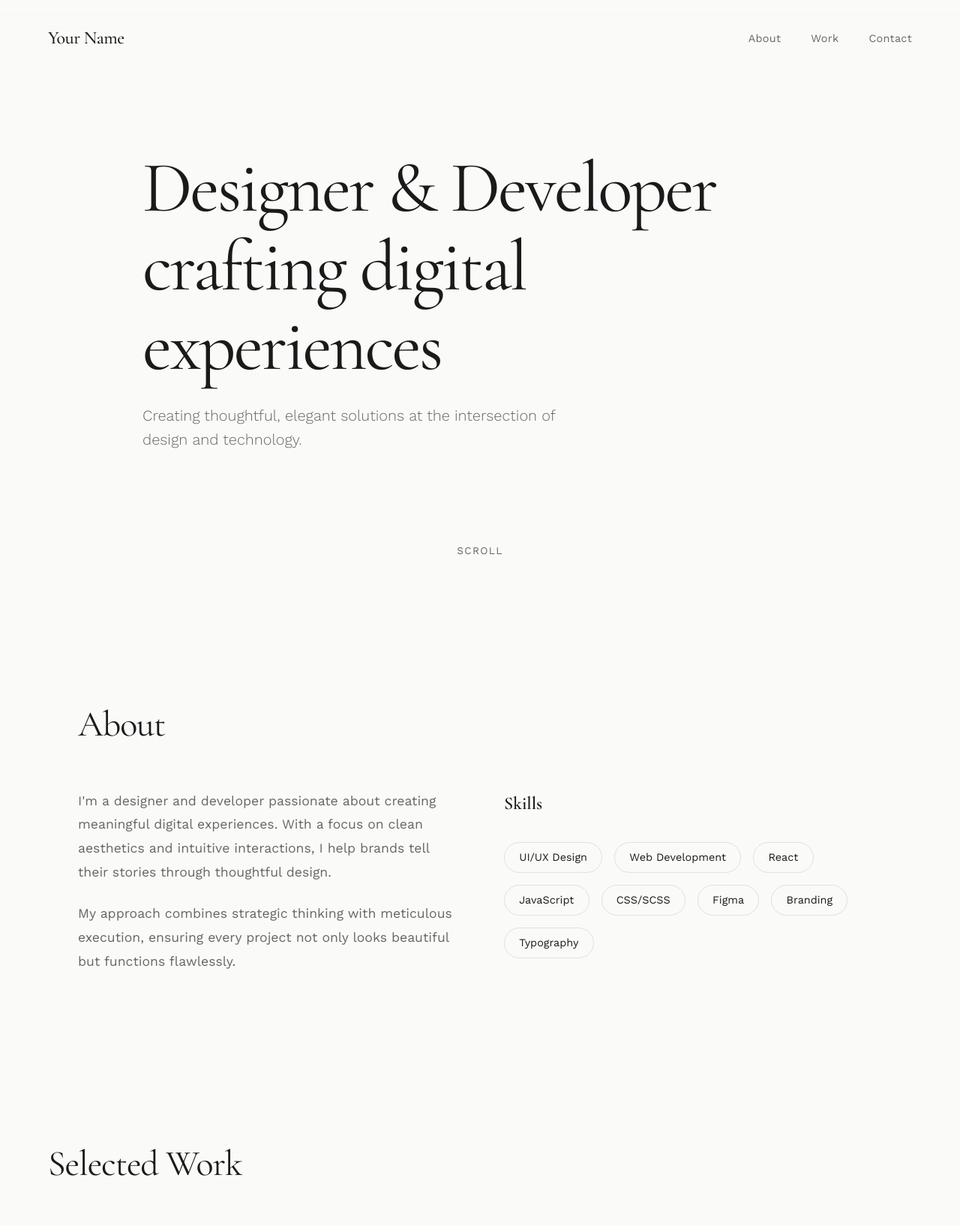
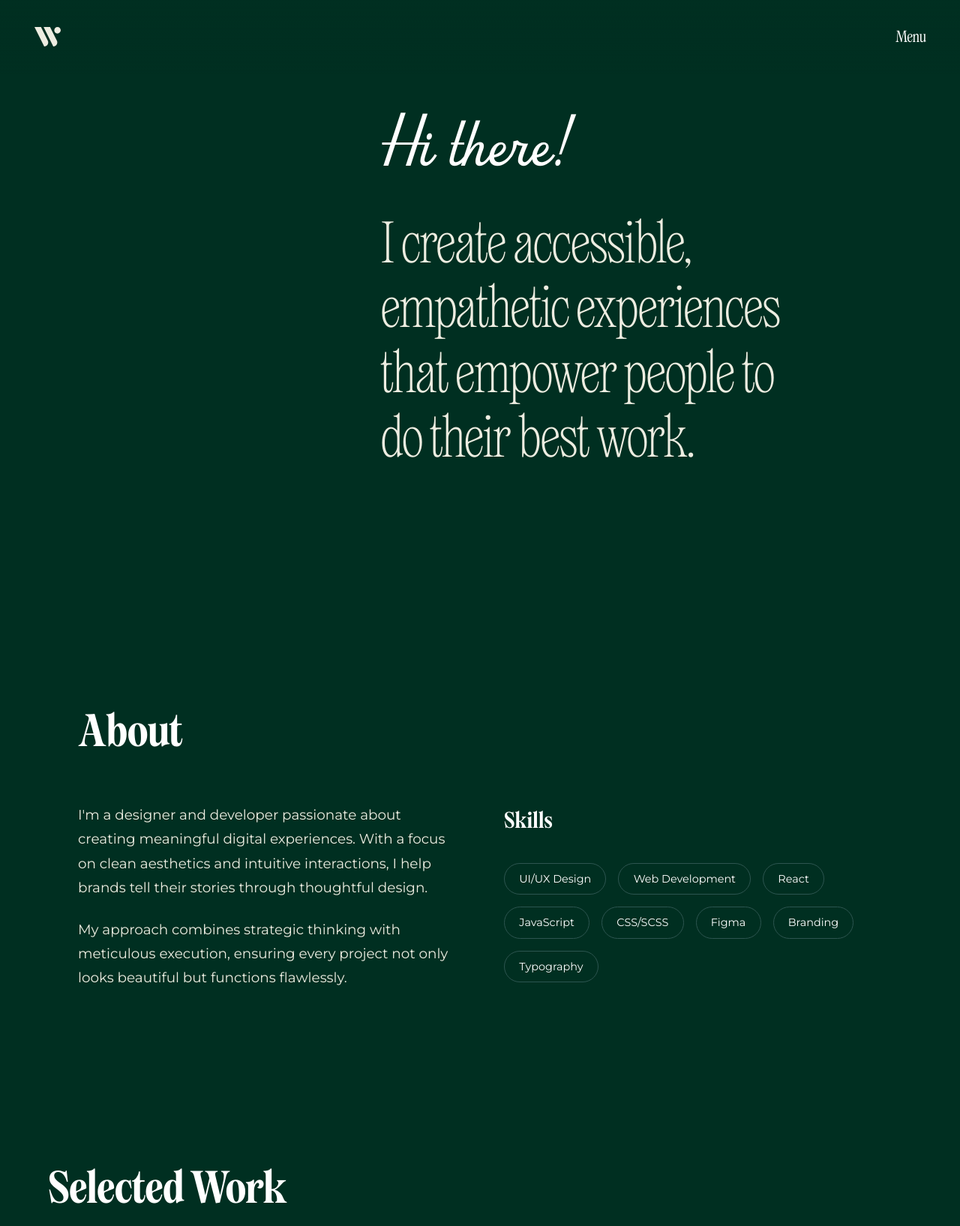
Before and after one commit to will-git-to-it/portfolio, a plain HTML site: page portfolio.html in a window 1280 px wide. Shown: the top 1635 px of the page at 75% size. Drawn offline with nearby package versions, Linux system fonts and the light colour scheme; files whose address does not match are found by name.

Commit message:
Integrate Figma design with interactive cursor and custom typography
- Implement hero section from Figma with "Hi there!" greeting and empowering headline
- Add Beverly Drive Right TRIAL script font for greeting text
- Update color palette to dark green (#002F21) with cream text (#EDEDE1)
- Import custom logo SVG from Figma (35x26px)
- Apply Tartuffo Thin font (weight 100) for main headline
- Create interactive cursor with difference blend mode for visual effects
- Update navigation to simplified "Menu" text
- Enhance typography with proper font weights and letter spacing
- Remove scroll indicator for cleaner hero section
- Scale cursor on hover over interactive elements

The cursor uses #EDEDE1 with difference blend mode to create dynamic
color contrast effects as users explore the page.

```diff
--- a/portfolio.html
+++ b/portfolio.html
@@ -3,17 +3,94 @@
 <head>
     <meta charset="UTF-8">
     <meta name="viewport" content="width=device-width, initial-scale=1.0">
-    <title>Your Name - Portfolio</title>
+    <title>Will Brennan - Portfolio</title>
     <link rel="preconnect" href="https://fonts.googleapis.com">
     <link rel="preconnect" href="https://fonts.gstatic.com" crossorigin>
-    <link href="https://fonts.googleapis.com/css2?family=Cormorant+Garamond:wght@300;400;500;600&family=Work+Sans:wght@300;400;500&display=swap" rel="stylesheet">
+    <link href="https://fonts.googleapis.com/css2?family=Montserrat:wght@300;400;500;600;700&display=swap" rel="stylesheet">
     <style>
+        @font-face {
+            font-family: 'Beverly Drive Right TRIAL';
+            src: url('fonts/BeverlyDriveRightTRIAL-Regular.otf') format('opentype');
+            font-weight: 400;
+            font-style: normal;
+            font-display: swap;
+        }
+
+        @font-face {
+            font-family: 'Beverly Drive Right TRIAL';
+            src: url('fonts/BeverlyDriveRightTRIAL-Bold.otf') format('opentype');
+            font-weight: 700;
+            font-style: normal;
+            font-display: swap;
+        }
+
+        @font-face {
+            font-family: 'Beverly Drive Right TRIAL';
+            src: url('fonts/BeverlyDriveRightTRIAL-Extrabold.otf') format('opentype');
+            font-weight: 800;
+            font-style: normal;
+            font-display: swap;
+        }
+
+        @font-face {
+            font-family: 'Beverly Drive Right TRIAL';
+            src: url('fonts/BeverlyDriveRightTRIAL-Black.otf') format('opentype');
+            font-weight: 900;
+            font-style: normal;
+            font-display: swap;
+        }
+
+        @font-face {
+            font-family: 'Tartuffo';
+            src: url('fonts/Tartuffo-Regular.woff2') format('woff2'),
+                 url('fonts/Tartuffo-Regular.woff') format('woff');
+            font-weight: 400;
+            font-style: normal;
+            font-display: swap;
+        }
+
+        @font-face {
+            font-family: 'Tartuffo';
+            src: url('fonts/Tartuffo-Medium.woff2') format('woff2'),
+                 url('fonts/Tartuffo-Medium.woff') format('woff');
+            font-weight: 500;
+            font-style: normal;
+            font-display: swap;
+        }
+
+        @font-face {
+            font-family: 'Tartuffo';
+            src: url('fonts/Tartuffo-Thin.woff2') format('woff2'),
+                 url('fonts/Tartuffo-Thin.woff') format('woff');
+            font-weight: 100;
+            font-style: normal;
+            font-display: swap;
+        }
+
+        @font-face {
+            font-family: 'Tartuffo';
+            src: url('fonts/Tartuffo-Light.woff2') format('woff2'),
+                 url('fonts/Tartuffo-Light.woff') format('woff');
+            font-weight: 300;
+            font-style: normal;
+            font-display: swap;
+        }
+
+        @font-face {
+            font-family: 'Tartuffo';
+            src: url('fonts/Tartuffo-Bold.woff2') format('woff2'),
+                 url('fonts/Tartuffo-Bold.woff') format('woff');
+            font-weight: 700;
+            font-style: normal;
+            font-display: swap;
+        }
+
         :root {
-            --bg: #fafaf8;
-            --text: #1a1a1a;
-            --text-light: #666;
-            --accent: #2d5f3f;
-            --border: #e0e0dc;
+            --bg: #002F21;
+            --text: #FFFFFF;
+            --text-light: #EDEDE1;
+            --accent: #7cc9a8;
+            --border: #2d5550;
         }
 
         * {
@@ -23,23 +100,26 @@
         }
 
         body {
-            font-family: 'Work Sans', sans-serif;
+            font-family: 'Montserrat', sans-serif;
             background: var(--bg);
             color: var(--text);
-            line-height: 1.6;
+            line-height: 1.7;
             overflow-x: hidden;
+            font-weight: 400;
         }
 
         .cursor-dot {
-            width: 8px;
-            height: 8px;
-            background: var(--accent);
+            width: 20px;
+            height: 20px;
+            background: #EDEDE1;
             border-radius: 50%;
             position: fixed;
             pointer-events: none;
             z-index: 9999;
-            transition: transform 0.15s ease-out, opacity 0.3s;
+            transition: transform 0.15s ease-out;
             opacity: 0;
+            mix-blend-mode: difference;
+            transform: translate(-50%, -50%);
         }
 
         .cursor-dot.visible {
@@ -47,8 +127,13 @@
         }
 
         .cursor-dot.clicked {
-            transform: scale(3);
+            transform: translate(-50%, -50%) scale(2);
         }
+
+        .cursor-dot.hovering {
+            transform: translate(-50%, -50%) scale(1.5);
+        }
+
 
         /* Header */
         header {
@@ -56,12 +141,12 @@
             top: 0;
             left: 0;
             right: 0;
-            padding: 2rem 4rem;
+            padding: 2rem 2.85rem;
             display: flex;
             justify-content: space-between;
             align-items: center;
             z-index: 1000;
-            background: linear-gradient(180deg, var(--bg) 0%, transparent 100%);
+            background: linear-gradient(180deg, rgba(0, 47, 33, 0.9) 0%, transparent 100%);
             animation: slideDown 0.8s ease-out;
         }
 
@@ -77,15 +162,27 @@
         }
 
         .logo {
-            font-family: 'Cormorant Garamond', serif;
-            font-size: 1.5rem;
-            font-weight: 500;
-            letter-spacing: -0.02em;
+            display: block;
+            width: 35px;
+            height: 26px;
+        }
+
+        .logo img {
+            width: 100%;
+            height: 100%;
         }
 
         nav {
             display: flex;
             gap: 2.5rem;
+        }
+
+        .menu-text {
+            font-family: 'Tartuffo', serif;
+            font-weight: 300;
+            font-size: 20px;
+            letter-spacing: -0.02em;
+            color: var(--text);
         }
 
         nav a {
@@ -128,6 +225,7 @@
 
         .hero-content {
             max-width: 900px;
+            padding-left: clamp(2rem, 24.8vw, 357px);
             opacity: 0;
             animation: fadeInUp 1s ease-out 0.3s forwards;
         }
@@ -143,42 +241,35 @@
             }
         }
 
+        .hero-greeting {
+            font-family: 'Beverly Drive Right TRIAL', cursive;
+            font-size: 72px;
+            font-weight: 400;
+            line-height: 1.376;
+            letter-spacing: normal;
+            color: var(--text);
+            margin-bottom: 2rem;
+        }
+
         .hero h1 {
-            font-family: 'Cormorant Garamond', serif;
-            font-size: clamp(3rem, 8vw, 6rem);
-            font-weight: 400;
-            line-height: 1.1;
+            font-family: 'Tartuffo', serif;
+            font-size: 72px;
+            font-weight: 100;
+            line-height: 1.2;
             margin-bottom: 1.5rem;
-            letter-spacing: -0.03em;
+            letter-spacing: -0.02em;
+            color: var(--text-light);
+            max-width: 777px;
         }
 
         .hero p {
-            font-size: 1.25rem;
+            font-size: 1.3rem;
             color: var(--text-light);
-            max-width: 600px;
-            font-weight: 300;
+            max-width: 650px;
+            font-weight: 400;
+            line-height: 1.6;
         }
 
-        .scroll-indicator {
-            position: absolute;
-            bottom: 4rem;
-            left: 50%;
-            transform: translateX(-50%);
-            font-size: 0.85rem;
-            color: var(--text-light);
-            letter-spacing: 0.1em;
-            opacity: 0;
-            animation: fadeIn 1s ease-out 1.5s forwards, float 2s ease-in-out infinite;
-        }
-
-        @keyframes fadeIn {
-            to { opacity: 1; }
-        }
-
-        @keyframes float {
-            0%, 100% { transform: translateX(-50%) translateY(0); }
-            50% { transform: translateX(-50%) translateY(10px); }
-        }
 
         /* About Section */
         .about {
@@ -188,9 +279,9 @@
         }
 
         .section-title {
-            font-family: 'Cormorant Garamond', serif;
-            font-size: 3rem;
-            font-weight: 400;
+            font-family: 'Tartuffo', serif;
+            font-size: 3.5rem;
+            font-weight: 500;
             margin-bottom: 3rem;
             letter-spacing: -0.02em;
         }
@@ -203,10 +294,11 @@
         }
 
         .about-text p {
-            font-size: 1.1rem;
+            font-size: 1.15rem;
             color: var(--text-light);
             margin-bottom: 1.5rem;
-            line-height: 1.8;
+            line-height: 1.75;
+            font-weight: 400;
         }
 
         .skills {
@@ -271,7 +363,7 @@
         .project-image {
             position: relative;
             aspect-ratio: 16/10;
-            background: linear-gradient(135deg, #f5f5f0 0%, #e8e8e0 100%);
+            background: linear-gradient(135deg, #2d5550 0%, #1f4440 100%);
             border-radius: 4px;
             overflow: hidden;
             cursor: pointer;
@@ -286,12 +378,13 @@
             content: 'VIEW PROJECT';
             position: absolute;
             inset: 0;
-            background: rgba(45, 95, 63, 0.9);
+            background: rgba(124, 201, 168, 0.95);
             display: flex;
             align-items: center;
             justify-content: center;
-            color: white;
+            color: var(--bg);
             font-size: 0.9rem;
+            font-weight: 600;
             letter-spacing: 0.15em;
             opacity: 0;
             transition: opacity 0.3s;
@@ -302,8 +395,8 @@
         }
 
         .project-info h3 {
-            font-family: 'Cormorant Garamond', serif;
-            font-size: 2.5rem;
+            font-family: 'Tartuffo', serif;
+            font-size: 2.75rem;
             font-weight: 500;
             margin-bottom: 1rem;
             letter-spacing: -0.02em;
@@ -311,8 +404,10 @@
 
         .project-info p {
             color: var(--text-light);
-            line-height: 1.8;
+            font-size: 1.05rem;
+            line-height: 1.75;
             margin-bottom: 1.5rem;
+            font-weight: 400;
         }
 
         .project-tags {
@@ -332,14 +427,14 @@
         /* Contact Section */
         .contact {
             padding: 8rem 4rem;
-            background: linear-gradient(180deg, var(--bg) 0%, #f0f0ec 100%);
+            background: linear-gradient(180deg, var(--bg) 0%, #0f2623 100%);
             text-align: center;
         }
 
         .contact h2 {
-            font-family: 'Cormorant Garamond', serif;
-            font-size: 4rem;
-            font-weight: 400;
+            font-family: 'Tartuffo', serif;
+            font-size: 4.5rem;
+            font-weight: 500;
             margin-bottom: 2rem;
             letter-spacing: -0.02em;
         }
@@ -359,10 +454,11 @@
 
         .contact-link {
             padding: 1rem 2.5rem;
-            border: 2px solid var(--text);
+            border: 2px solid var(--text-light);
             color: var(--text);
             text-decoration: none;
             font-size: 0.95rem;
+            font-weight: 500;
             letter-spacing: 0.05em;
             transition: all 0.3s;
             border-radius: 50px;
@@ -371,7 +467,7 @@
         .contact-link:hover {
             background: var(--accent);
             border-color: var(--accent);
-            color: white;
+            color: var(--bg);
             transform: translateY(-2px);
         }
 
@@ -396,6 +492,19 @@
 
             .hero {
                 padding: 0 2rem;
+            }
+
+            .hero-greeting {
+                font-size: clamp(2.5rem, 8vw, 72px);
+            }
+
+            .hero h1 {
+                font-size: clamp(1.75rem, 6vw, 72px);
+                max-width: 100%;
+            }
+
+            .hero-content {
+                padding-left: 0;
             }
 
             .about {
@@ -435,20 +544,19 @@
     <div class="cursor-dot"></div>
 
     <header>
-        <div class="logo">Your Name</div>
+        <div class="logo">
+            <img src="logo.svg" alt="Logo">
+        </div>
         <nav>
-            <a href="#about">About</a>
-            <a href="#work">Work</a>
-            <a href="#contact">Contact</a>
+            <span class="menu-text">Menu</span>
         </nav>
     </header>
 
     <section class="hero">
         <div class="hero-content">
-            <h1>Designer & Developer crafting digital experiences</h1>
-            <p>Creating thoughtful, elegant solutions at the intersection of design and technology.</p>
+            <div class="hero-greeting">Hi there!</div>
+            <h1>I create accessible, empathetic experiences that empower people to do their best work.</h1>
         </div>
-        <div class="scroll-indicator">SCROLL</div>
     </section>
 
     <section class="about" id="about">
@@ -459,7 +567,7 @@
                 <p>My approach combines strategic thinking with meticulous execution, ensuring every project not only looks beautiful but functions flawlessly.</p>
             </div>
             <div>
-                <h3 style="font-family: 'Cormorant Garamond', serif; font-size: 1.5rem; margin-bottom: 1rem;">Skills</h3>
+                <h3 style="font-family: 'Tartuffo', serif; font-size: 1.75rem; margin-bottom: 1rem; font-weight: 500;">Skills</h3>
                 <div class="skills">
                     <span class="skill-tag">UI/UX Design</span>
                     <span class="skill-tag">Web Development</span>
@@ -529,22 +637,63 @@
     </section>
 
     <footer>
-        <p>&copy; 2026 Your Name. All rights reserved.</p>
+        <p>&copy; 2026 Will Brennan. All rights reserved.</p>
     </footer>
 
     <script data-cfasync="false" src="/cdn-cgi/scripts/5c5dd728/cloudflare-static/email-decode.min.js"></script><script>
-        // Custom cursor
+        document.addEventListener('DOMContentLoaded', function() {
+            // Custom cursor with color swap
             const cursorDot = document.querySelector('.cursor-dot');
+            console.log('Cursor dot element:', cursorDot);
+            let currentHoveredElement = null;
+
+            if (!cursorDot) {
+                console.error('Cursor dot element not found!');
+                return;
+            }
+
+            // Interactive elements that trigger cursor scale
+            const interactiveSelectors = [
+                'a', 'button',
+                '.hero-greeting',
+                'h1', 'h2', 'h3',
+                '.skill-tag',
+                '.contact-link',
+                '.logo'
+            ];
 
             document.addEventListener('mousemove', (e) => {
                 cursorDot.style.left = e.clientX + 'px';
                 cursorDot.style.top = e.clientY + 'px';
                 cursorDot.classList.add('visible');
+
+                // Get element under cursor (excluding the cursor dot itself)
+                const elementsUnderCursor = document.elementsFromPoint(e.clientX, e.clientY);
+                const interactiveElement = elementsUnderCursor.find(el =>
+                    el !== cursorDot &&
+                    interactiveSelectors.some(selector => el.matches(selector))
+                );
+
+                // Scale cursor when over interactive elements
+                if (interactiveElement) {
+                    cursorDot.classList.add('hovering');
+                    currentHoveredElement = interactiveElement;
+                } else {
+                    cursorDot.classList.remove('hovering');
+                    currentHoveredElement = null;
+                }
             });
 
             document.addEventListener('click', () => {
                 cursorDot.classList.add('clicked');
                 setTimeout(() => cursorDot.classList.remove('clicked'), 300);
+            });
+
+            // Hide cursor when leaving window
+            document.addEventListener('mouseleave', () => {
+                cursorDot.classList.remove('visible');
+                cursorDot.classList.remove('hovering');
+                currentHoveredElement = null;
             });
 
         // Scroll animations for project cards
@@ -574,4 +723,12 @@
                 const target = document.querySelector(this.getAttribute('href'));
                 if (target) {
                     target.scrollIntoView({
-                        behavi
+                        behavior: 'smooth'
+                    });
+                }
+            });
+        });
+    });
+    </script>
+</body>
+</html>
```
Also changed, not shown: fonts/BeverlyDriveRightTRIAL-Black.otf (added), fonts/BeverlyDriveRightTRIAL-Bold.otf (added), fonts/BeverlyDriveRightTRIAL-Extrabold.otf (added), fonts/BeverlyDriveRightTRIAL-Regular.otf (added), logo.svg (added). Lines whose indentation alone changed are shown as unchanged.
